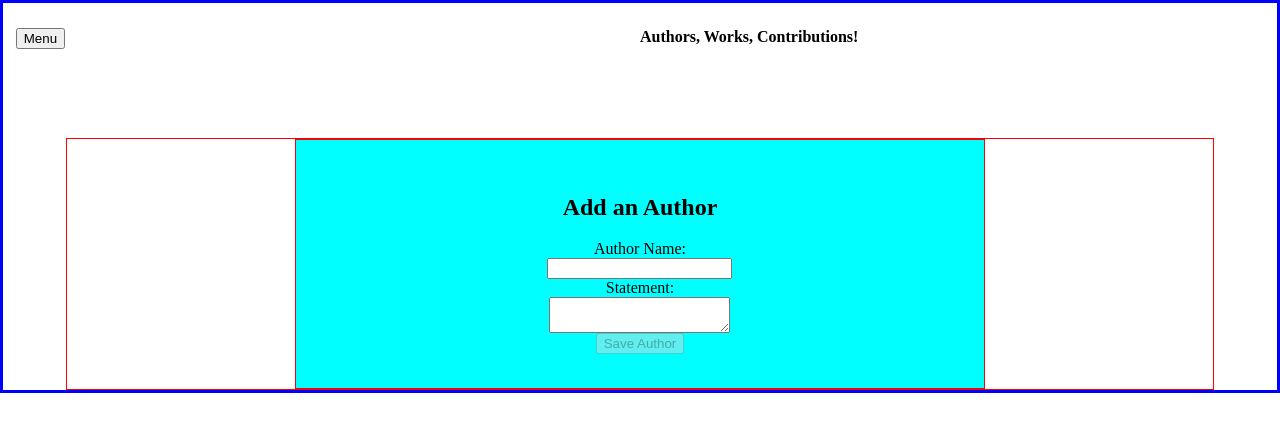
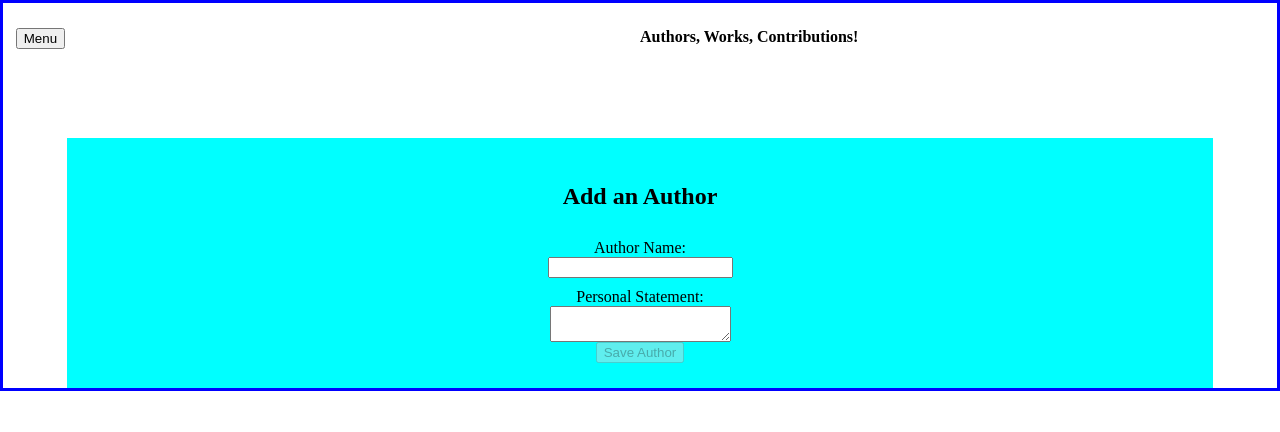
Before and after one commit to mmaustin/community-novel, a React (Create React App) app in the folder cn-client/: page /add-author in a window 1280 px wide. Shown: the top 432 px of the page. Built offline with nearby package versions, Linux system fonts and the light colour scheme.

Commit message:
supplied class names and top margins to the new author form label

```diff
--- a/cn-client/src/features/authors/AddAuthorForm.js
+++ b/cn-client/src/features/authors/AddAuthorForm.js
@@ -40,7 +40,7 @@ export const AddAuthorForm = () => {
         <section className='add-author-container'>
             <form className='add-author-form'>
               <h2 className='add-author-header'>Add an Author</h2>
-              <label htmlFor="author-name">Author Name:</label>
+              <label className='author-form-label-one' htmlFor="author-name">Author Name:</label>
               <input
                   type="text"
                   id="author-name"
@@ -48,7 +48,7 @@ export const AddAuthorForm = () => {
                   value={name}
                   onChange={onNameChanged}
               />
-              <label htmlFor="author-statement">Statement:</label>
+              <label className='author-form-label-two' htmlFor="author-statement">Personal Statement:</label>
               <textarea
                   id="author-statement"
                   name="statement"
--- a/cn-client/src/index.css
+++ b/cn-client/src/index.css
@@ -212,7 +212,6 @@ body {
 /*Add Author Component*/
 
 .add-author-container, .add-author-form {
-  border: 1px solid red;
   margin-top: 35px;
   width: 90%;
   height: 250px;
@@ -225,6 +224,10 @@ body {
 .add-author-form {
   margin: 0;
   height: 100%;
-  width: 60%;
+  width: 100%;
   background-color: aqua;
 }
+
+.author-form-label-one, .author-form-label-two {
+  margin-top: 10px;
+}
```
